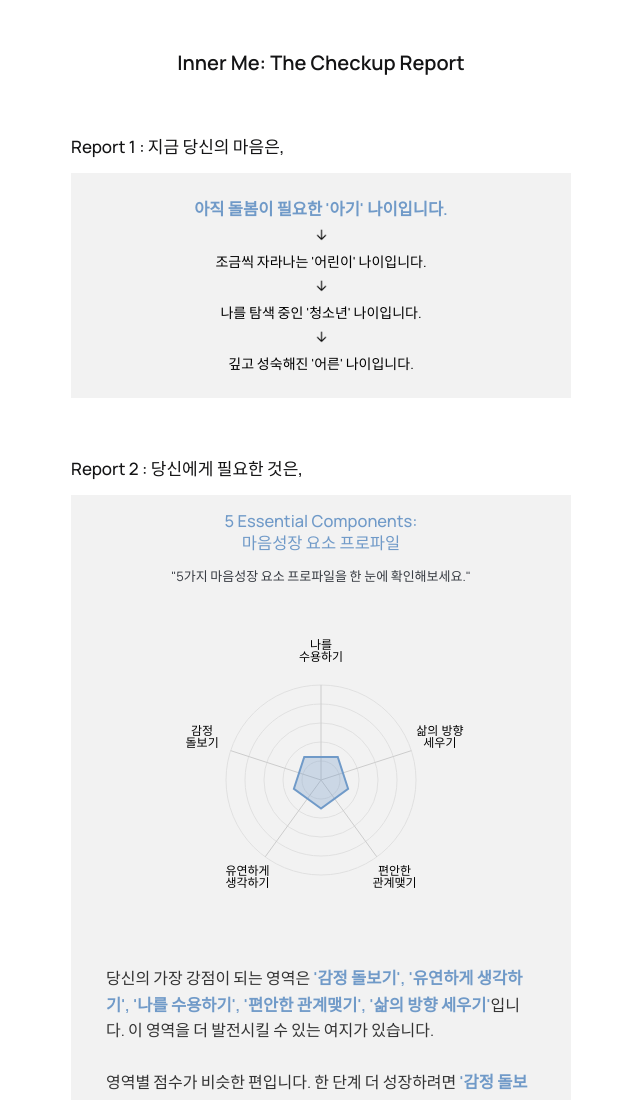
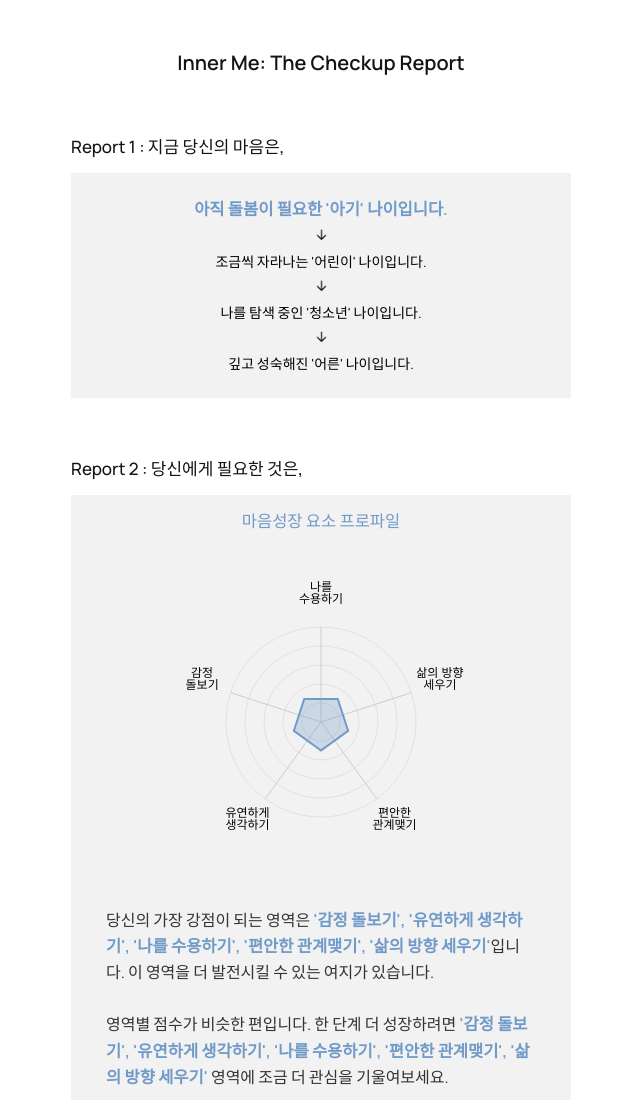
Before and after one commit to jinsil-sincere/innerme-checkup, a plain HTML site: page results.html in a window 1280 px wide. Shown: the top 1100 px of the page, without its empty margins (319-959 px from the left). Drawn offline with nearby package versions, Linux system fonts and the light colour scheme.

Commit message:
Update results.html

```diff
--- a/results.html
+++ b/results.html
@@ -33,8 +33,7 @@
  <div class="result-title2-box"> <div class="result-title2"><h1> Report 2 : 당신에게 필요한 것은, </h1> </div></div>
 
     <div class="result-box">
-    <div class="sub-title"> 5 Essential Components:<br>마음성장 요소 프로파일 </div>
-    <div class="domain-message">"5가지 마음성장 요소 프로파일을 한 눈에 확인해보세요."</div>
+    <div class="sub-title"> 마음성장 요소 프로파일 </div>
 
     <div class="chart-container">
       <div class="radar-chart">
```
